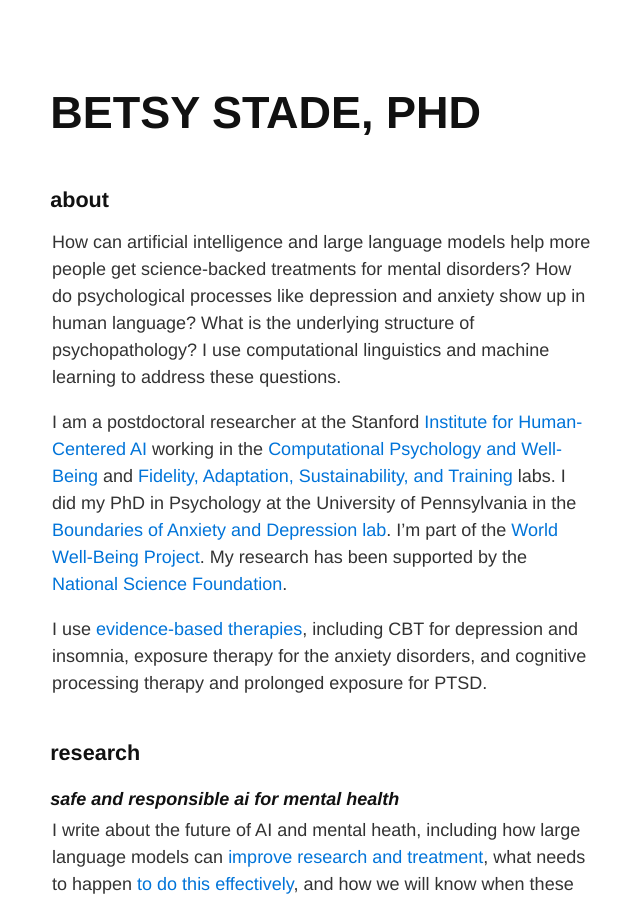
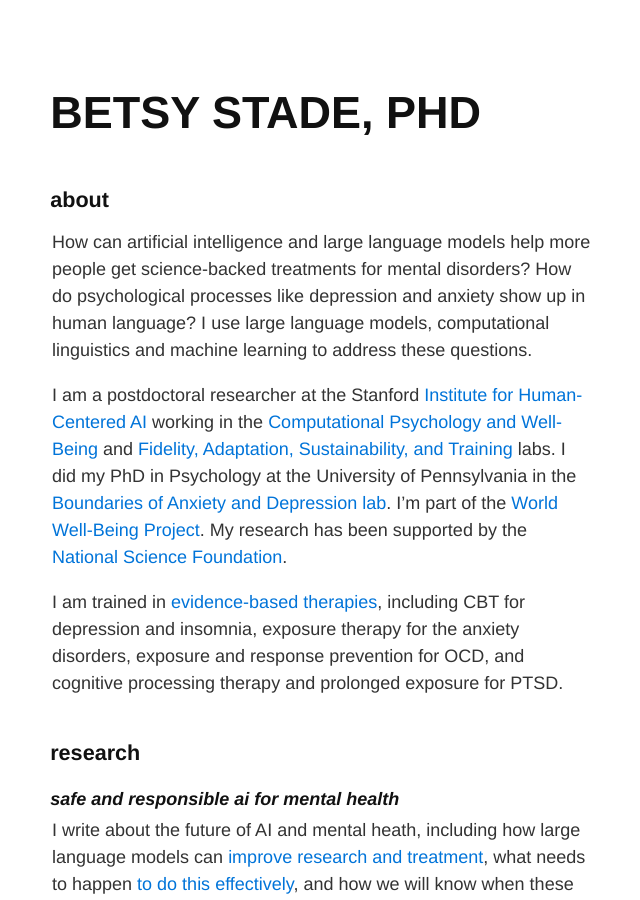
Before and after one commit to betsystade/betsystade.github.io, a Jekyll site: the page built from index.md, in a window 1280 px wide and 900 px high. Shown: the whole window, without its empty margins (318-958 px from the left). Built offline with Jekyll 4.4.1, drawn with Linux system fonts in a browser that asks for light colours; our own code applies the rules of GitHub Pages for plain Markdown files; some of the changed text lies outside the part shown.

Commit message:
bio update

```diff
--- a/index.md
+++ b/index.md
@@ -9,11 +9,11 @@ layout: default
 
 ## about
 
-How can artificial intelligence and large language models help more people get science-backed treatments for mental disorders? How do psychological processes like depression and anxiety show up in human language? What is the underlying structure of psychopathology? I use computational linguistics and machine learning to address these questions.
+How can artificial intelligence and large language models help more people get science-backed treatments for mental disorders? How do psychological processes like depression and anxiety show up in human language? I use large language models, computational linguistics and machine learning to address these questions.
 
 I am a postdoctoral researcher at the Stanford [Institute for Human-Centered AI](https://hai.stanford.edu/) working in the [Computational Psychology and Well-Being](https://cpwb.stanford.edu/) and [Fidelity, Adaptation, Sustainability, and Training](https://med.stanford.edu/fastlab.html) labs. I did my PhD in Psychology at the University of Pennsylvania in the [Boundaries of Anxiety and Depression lab](https://web.sas.upenn.edu/ruscio-lab/). I'm part of the [World Well-Being Project](https://www.wwbp.org/). My research has been supported by the [National Science Foundation](https://www.nsfgrfp.org/).
 
-I use [evidence-based therapies](https://div12.org/treatments/), including CBT for depression and insomnia, exposure therapy for the anxiety disorders, and cognitive processing therapy and prolonged exposure for PTSD.
+I am trained in [evidence-based therapies](https://div12.org/treatments/), including CBT for depression and insomnia, exposure therapy for the anxiety disorders, exposure and response prevention for OCD, and cognitive processing therapy and prolonged exposure for PTSD.
 
 <!---
 # <a href="assets/EStade_CV.pdf" target="_blank">My CV</a>
```
Also changed, not shown: other parts of index.md (+5 -1 lines).
